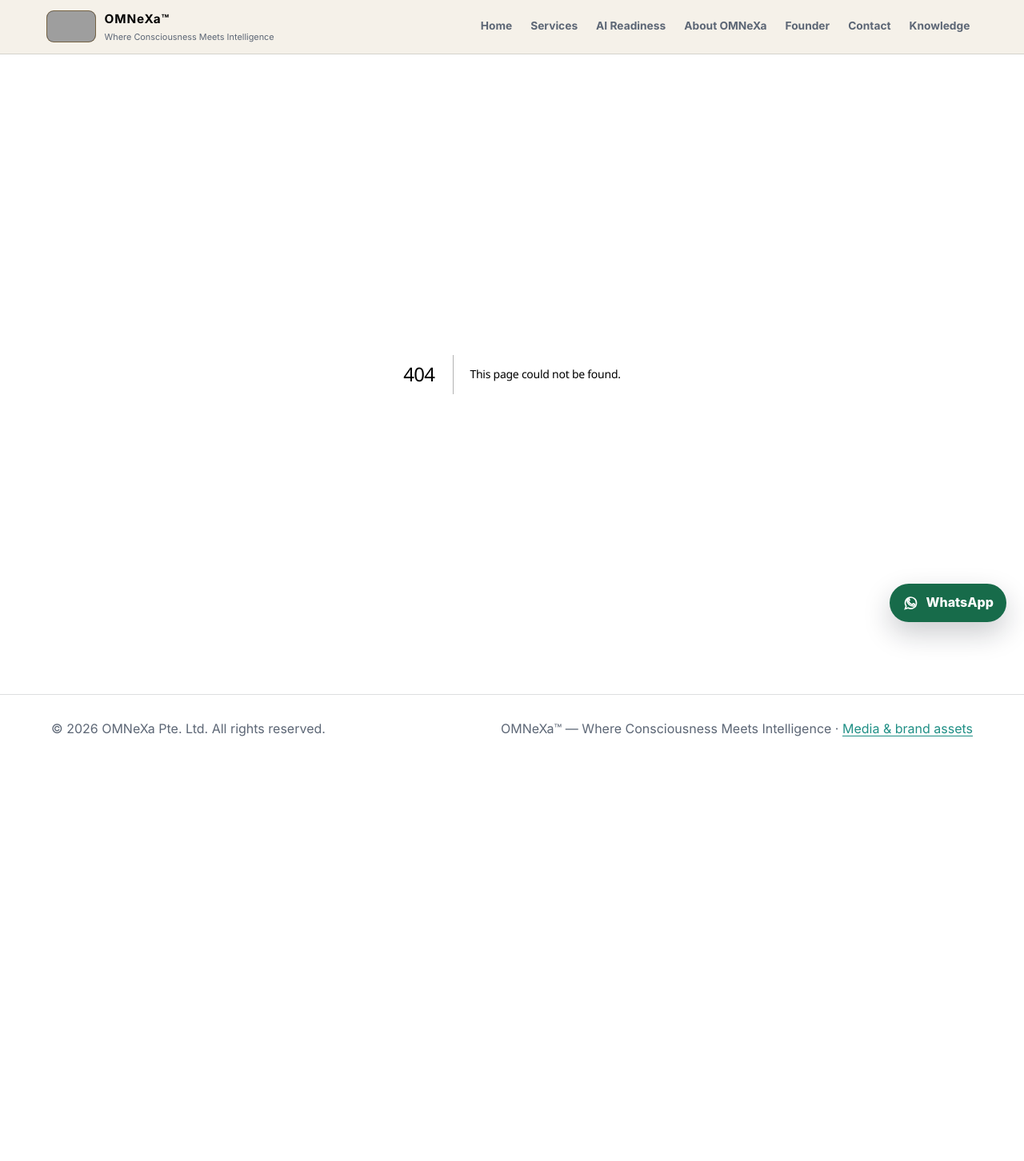
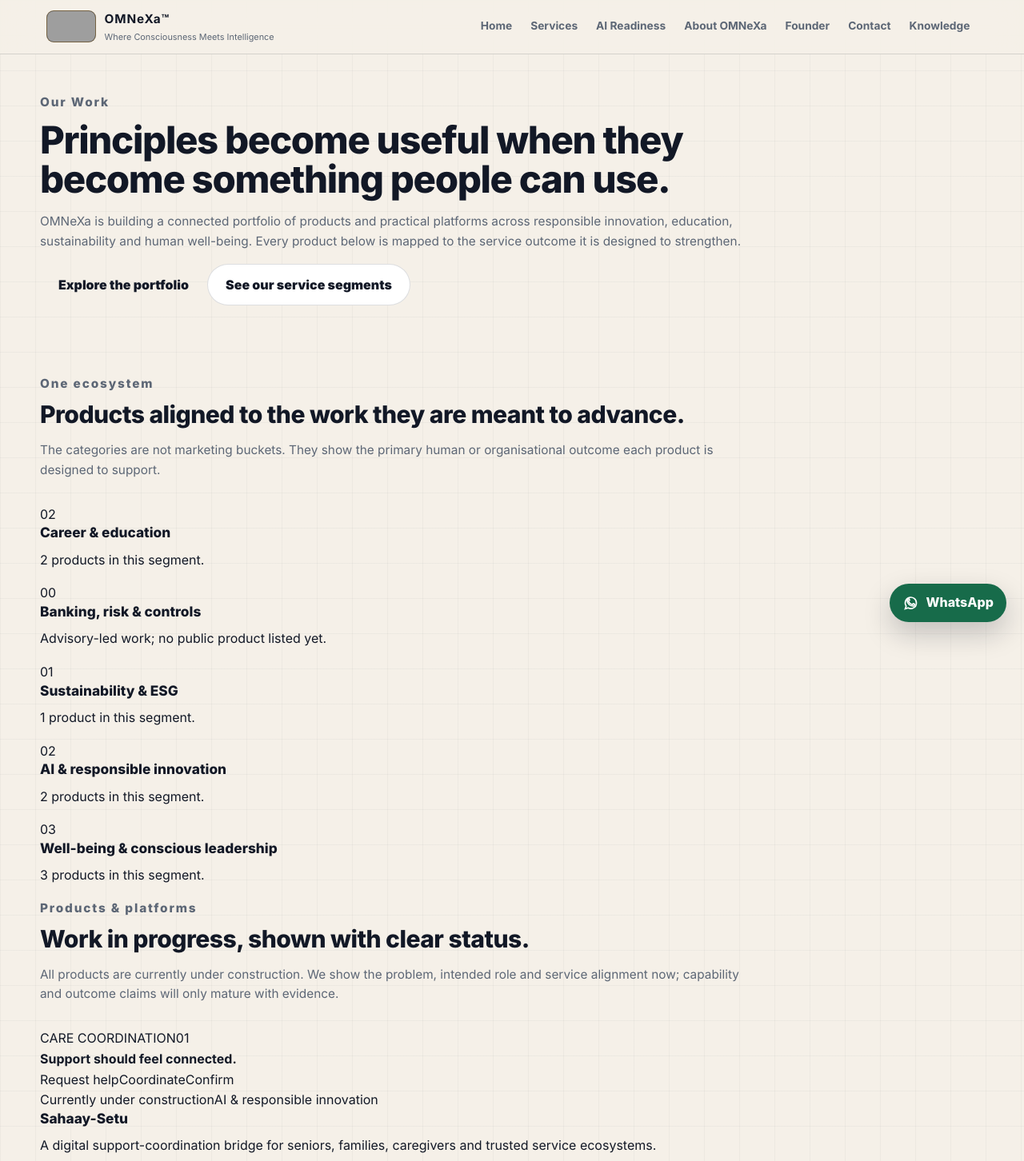
Before and after one commit to HumanSamaritan/OMNEXAFuture, a Next.js app: page /work in a window 1280 px wide. Before the commit this address had no page. Shown: the top 1452 px of the page at 80% size. Before the commit the page ends 955 px from the top, so only its background shows below. Built offline with nearby package versions, Linux system fonts and the light colour scheme; grey boxes are pictures that could not be loaded.

Commit message:
Add Our Work portfolio hub with SEO and AEO structure

```diff
--- /dev/null
+++ b/app/work/page.tsx
@@ -0,0 +1,246 @@
+import type { Metadata } from "next";
+import { products, serviceSegments } from "@/lib/product-data";
+
+const siteUrl = "https://www.omnexagoc.com";
+
+export const metadata: Metadata = {
+  title: "Our Work | OMNeXa Products & Platforms",
+  description:
+    "Explore OMNeXa products and work in progress across AI and responsible innovation, education and careers, sustainability and ESG, and well-being and conscious leadership.",
+  keywords: [
+    "OMNeXa products",
+    "OMNeXa portfolio",
+    "HumanMachineSadhana",
+    "Human Machine Sadhana",
+    "NeXaKriya",
+    "NeXaVirama",
+    "EduCareer",
+    "Sahaay-Setu",
+    "SwayamITR",
+    "PSLE practice",
+    "Lotus Karmic Balance",
+    "AI wellness",
+    "responsible innovation",
+    "education technology",
+    "sustainability technology"
+  ],
+  alternates: { canonical: "/work" },
+  openGraph: {
+    title: "Our Work | OMNeXa Products & Platforms",
+    description:
+      "A connected portfolio of OMNeXa products being developed across human-centred AI, education, sustainability and well-being.",
+    url: `${siteUrl}/work`,
+    type: "website",
+    images: [
+      {
+        url: "/omnexa-driver-home.jpg",
+        width: 1254,
+        height: 1254,
+        alt: "OMNeXa — human capability, intelligence and responsible innovation"
+      }
+    ]
+  }
+};
+
+const workFaqs = [
+  {
+    question: "What products is OMNeXa developing?",
+    answer:
+      "OMNeXa is developing products across AI and responsible innovation, education and career pathways, sustainability engagement, and well-being and conscious leadership. Current work includes HumanMachineSadhana, NeXaKriya, NeXaVirama, EduCareer, PSLE Practice Space, Sahaay-Setu, SwayamITR and Lotus Karmic Balance."
+  },
+  {
+    question: "Are OMNeXa products available now?",
+    answer:
+      "The products shown on this page are currently under construction. Some work-in-progress environments may be accessible, but capabilities, availability and interfaces can change during development."
+  },
+  {
+    question: "How are OMNeXa products connected to its services?",
+    answer:
+      "Each product is mapped to the OMNeXa service segment whose primary outcome it supports. The portfolio is designed to turn service principles into practical tools, pilots and digital experiences."
+  },
+  {
+    question: "What is HumanMachineSadhana by OMNeXa?",
+    answer:
+      "HumanMachineSadhana, also written Human Machine Sadhana and abbreviated HMS, is an AI-enabled wellness and human-readiness platform being developed by OMNeXa to support awareness across everyday wellbeing patterns while keeping human choice central."
+  }
+];
+
+const collectionSchema = {
+  "@context": "https://schema.org",
+  "@graph": [
+    {
+      "@type": "CollectionPage",
+      "@id": `${siteUrl}/work#collection`,
+      url: `${siteUrl}/work`,
+      name: "OMNeXa Products & Platforms",
+      description:
+        "OMNeXa work in progress across responsible innovation, education, sustainability and well-being.",
+      about: { "@id": `${siteUrl}/#organization` },
+      mainEntity: {
+        "@type": "ItemList",
+        numberOfItems: products.length,
+        itemListElement: products.map((product, index) => ({
+          "@type": "ListItem",
+          position: index + 1,
+          item: {
+            "@type": "SoftwareApplication",
+            "@id": `${siteUrl}/work/${product.slug}#software`,
+            name: product.name,
+            alternateName: product.alternateNames,
+            url: `${siteUrl}/work/${product.slug}`,
+            sameAs: product.externalUrl,
+            description: product.description,
+            applicationCategory: getCategoryName(product.serviceSlug),
+            operatingSystem: "Web",
+            creator: { "@id": `${siteUrl}/#organization` },
+            keywords: product.seoTerms.join(", "),
+            additionalProperty: {
+              "@type": "PropertyValue",
+              name: "Development status",
+              value: product.status
+            }
+          }
+        }))
+      }
+    },
+    {
+      "@type": "FAQPage",
+      "@id": `${siteUrl}/work#faq`,
+      mainEntity: workFaqs.map((faq) => ({
+        "@type": "Question",
+        name: faq.question,
+        acceptedAnswer: {
+          "@type": "Answer",
+          text: faq.answer
+        }
+      }))
+    }
+  ]
+};
+
+function getCategoryName(serviceSlug: string) {
+  return serviceSegments.find((segment) => segment.slug === serviceSlug)?.title ?? "OMNeXa product";
+}
+
+export default function WorkPage() {
+  return (
+    <main>
+      <script
+        type="application/ld+json"
+        dangerouslySetInnerHTML={{ __html: JSON.stringify(collectionSchema) }}
+      />
+
+      <section className="page-hero section-shell aligned-section work-hero">
+        <p className="eyebrow">Our Work</p>
+        <h1>Principles become useful when they become something people can use.</h1>
+        <p>
+          OMNeXa is building a connected portfolio of products and practical platforms across responsible
+          innovation, education, sustainability and human well-being. Every product below is mapped to the
+          service outcome it is designed to strengthen.
+        </p>
+        <div className="work-hero-actions">
+          <a className="button" href="#portfolio">Explore the portfolio</a>
+          <a className="button secondary" href="/services">See our service segments</a>
+        </div>
+      </section>
+
+      <section className="section-shell aligned-section work-service-map" aria-label="OMNeXa service segments and product counts">
+        <div className="section-heading compact-heading">
+          <p className="eyebrow">One ecosystem</p>
+          <h2>Products aligned to the work they are meant to advance.</h2>
+          <p>
+            The categories are not marketing buckets. They show the primary human or organisational outcome
+            each product is designed to support.
+          </p>
+        </div>
+        <div className="work-segment-grid">
+          {serviceSegments.map((segment) => {
+            const count = products.filter((product) => product.serviceSlug === segment.slug).length;
+            return (
+              <a className="work-segment-card" href={segment.href} key={segment.slug}>
+                <span>{String(count).padStart(2, "0")}</span>
+                <h3>{segment.shortTitle}</h3>
+                <p>{count === 0 ? "Advisory-led work; no public product listed yet." : `${count} product${count === 1 ? "" : "s"} in this segment.`}</p>
+              </a>
+            );
+          })}
+        </div>
+      </section>
+
+      <section id="portfolio" className="section-shell aligned-section work-portfolio-section">
+        <div className="section-heading">
+          <p className="eyebrow">Products & platforms</p>
+          <h2>Work in progress, shown with clear status.</h2>
+          <p>
+            All products are currently under construction. We show the problem, intended role and service
+            alignment now; capability and outcome claims will only mature with evidence.
+          </p>
+        </div>
+
+        <div className="work-card-grid">
+          {products.map((product, index) => {
+            const segment = serviceSegments.find((item) => item.slug === product.serviceSlug);
+            return (
+              <article className={`work-card work-card-${(index % 4) + 1}`} key={product.slug}>
+                <a className="work-card-visual" href={`/work/${product.slug}`} aria-label={`Read about ${product.name}`}>
+                  <div className="work-visual-topline">
+                    <span>{product.visualKicker}</span>
+                    <span>{String(index + 1).padStart(2, "0")}</span>
+                  </div>
+                  <strong>{product.visualTitle}</strong>
+                  <div className="work-visual-pills">
+                    {product.visualItems.map((item) => <span key={item}>{item}</span>)}
+                  </div>
+                </a>
+
+                <div className="work-card-copy">
+                  <div className="work-card-meta">
+                    <span className="work-status">{product.status}</span>
+                    <a href={segment?.href ?? "/services"}>{segment?.shortTitle}</a>
+                  </div>
+                  <h3><a href={`/work/${product.slug}`}>{product.name}</a></h3>
+                  <p>{product.oneLiner}</p>
+                  <div className="work-card-links">
+                    <a href={`/work/${product.slug}`}>Why it exists →</a>
+                    <a href={product.externalUrl} target="_blank" rel="noreferrer">Work-in-progress site ↗</a>
+                  </div>
+                </div>
+              </article>
+            );
+          })}
+        </div>
+      </section>
+
+      <section className="band work-evidence-band">
+        <div className="section-shell aligned-section split-section compact-band-content">
+          <div>
+            <p className="eyebrow">Build with evidence</p>
+            <h2>Construction status is part of the story, not something to hide.</h2>
+          </div>
+          <div className="copy-stack">
+            <p>
+              OMNeXa distinguishes a product being built from a product with validated outcomes. This keeps
+              the portfolio useful for partners while protecting the integrity of future performance claims.
+            </p>
+            <a href="/ovia">See the OVIA integrity approach →</a>
+          </div>
+        </div>
+      </section>
+
+      <section className="section-shell aligned-section work-faq-section">
+        <div className="section-heading compact-heading">
+          <p className="eyebrow">Questions answered clearly</p>
+          <h2>OMNeXa product portfolio FAQ.</h2>
+        </div>
+        <div className="faq-grid">
+          {workFaqs.map((faq) => (
+            <article key={faq.question}>
+              <h3>{faq.question}</h3>
+              <p>{faq.answer}</p>
+            </article>
+          ))}
+        </div>
+      </section>
+    </main>
+  );
+}
```
